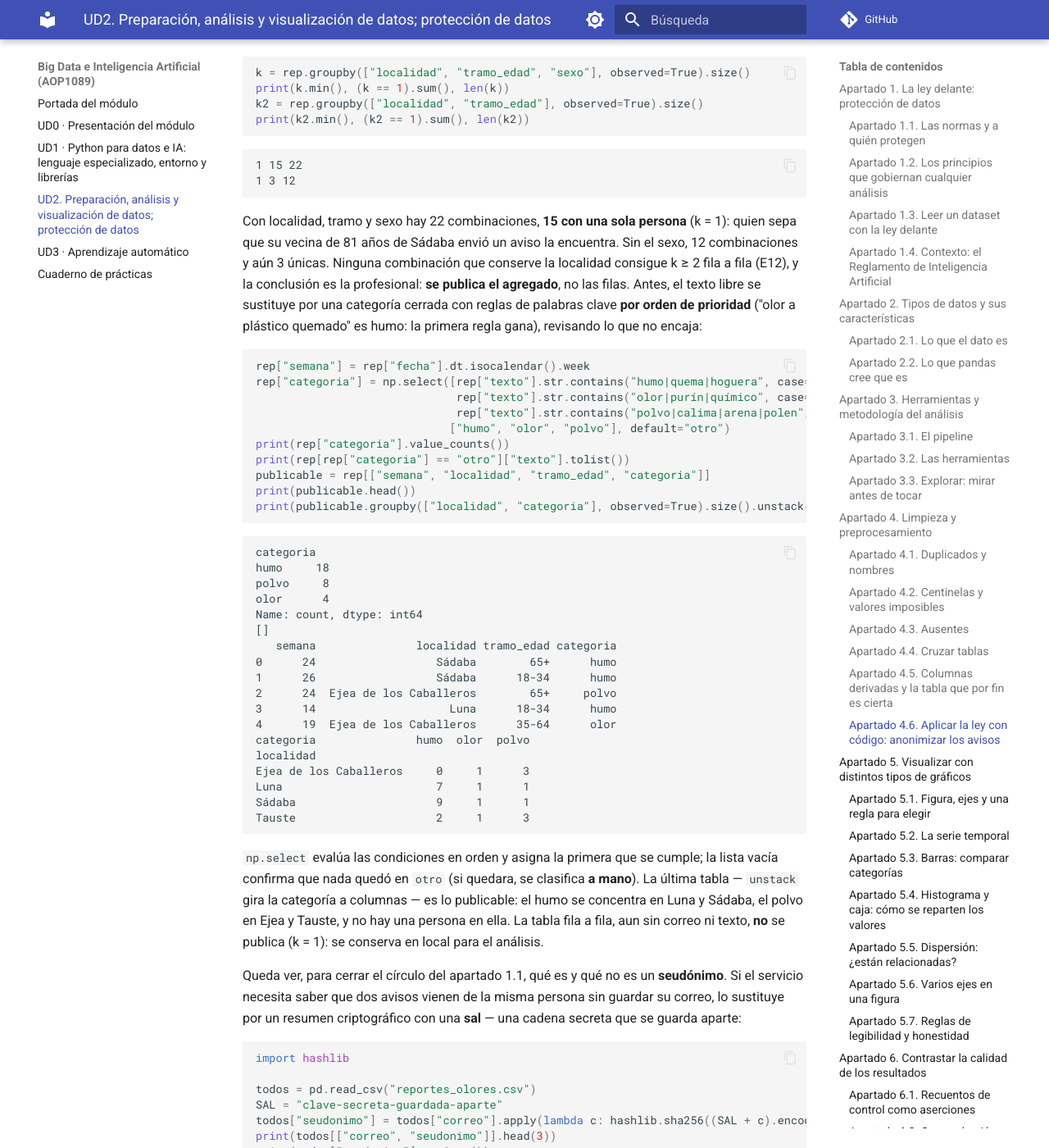
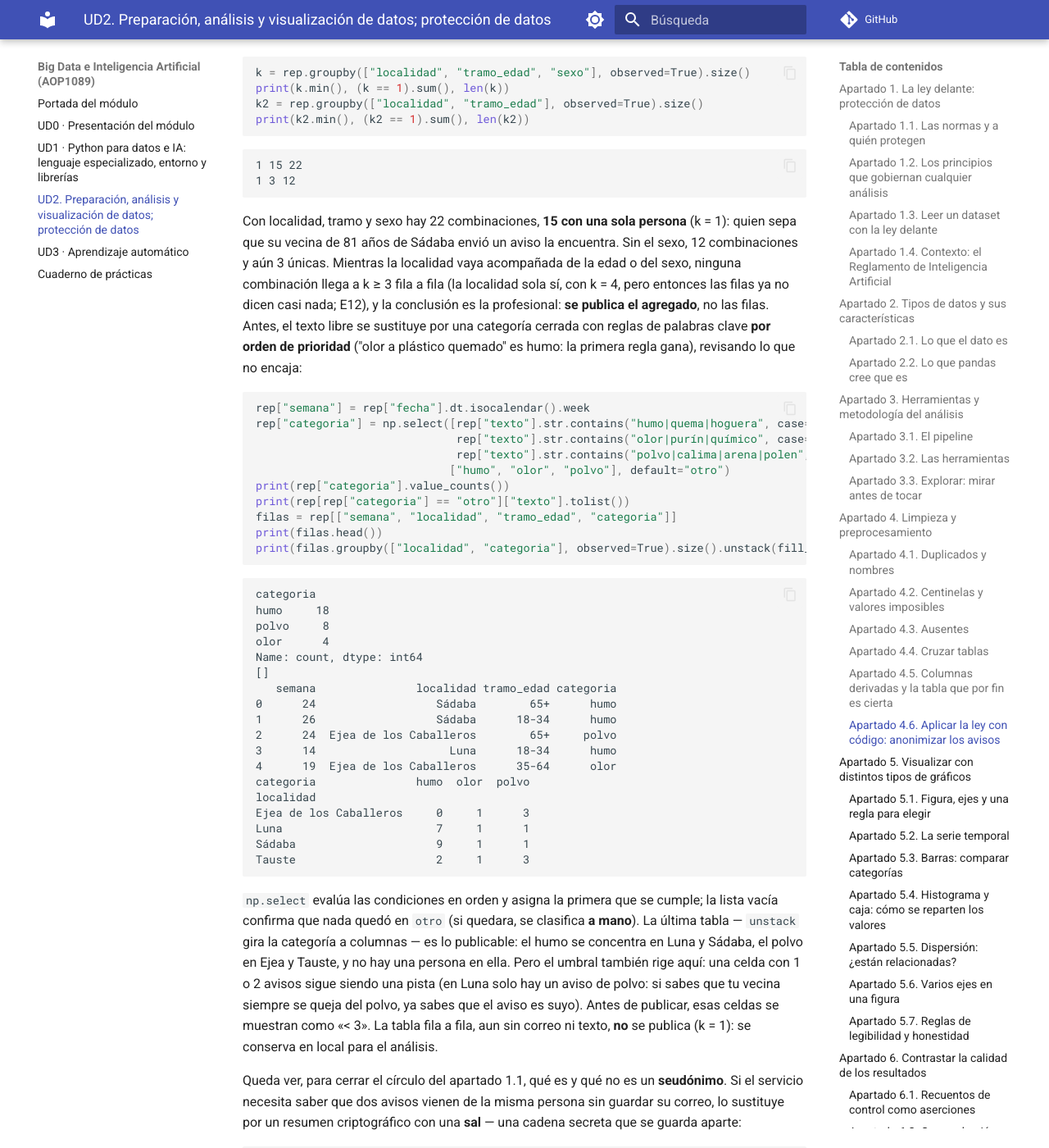
Before and after one commit to codigoRonin/apuntes-daw, an MkDocs documentation site: the page built from docs/big-data-e-inteligencia-artificial/ud2-preparacion-visualizacion-datos.md, in a window 1280 px wide and 1400 px high, scrolled down 26729 px. Shown: the whole window at 82% size. Built offline with MkDocs 1.6.1 and Material for MkDocs 9.7.7, drawn with Linux system fonts in a browser that asks for light colours; comment, search, counter and statistics services are not loaded; some of the changed text lies outside the part shown.

Commit message:
Big Data UD2 · 4.6: umbral k ≥ 3, celdas pequeñas y error de la localidad

````diff
--- a/docs/big-data-e-inteligencia-artificial/ud2-preparacion-visualizacion-datos.md
+++ b/docs/big-data-e-inteligencia-artificial/ud2-preparacion-visualizacion-datos.md
@@ -811,7 +811,7 @@ print(k2.min(), (k2 == 1).sum(), len(k2))
 1 3 12
 ```
 
-Con localidad, tramo y sexo hay 22 combinaciones, **15 con una sola persona** (k = 1): quien sepa que su vecina de 81 años de Sádaba envió un aviso la encuentra. Sin el sexo, 12 combinaciones y aún 3 únicas. Ninguna combinación que conserve la localidad consigue k ≥ 2 fila a fila (E12), y la conclusión es la profesional: **se publica el agregado**, no las filas. Antes, el texto libre se sustituye por una categoría cerrada con reglas de palabras clave **por orden de prioridad** ("olor a plástico quemado" es humo: la primera regla gana), revisando lo que no encaja:
+Con localidad, tramo y sexo hay 22 combinaciones, **15 con una sola persona** (k = 1): quien sepa que su vecina de 81 años de Sádaba envió un aviso la encuentra. Sin el sexo, 12 combinaciones y aún 3 únicas. Mientras la localidad vaya acompañada de la edad o del sexo, ninguna combinación llega a k ≥ 3 fila a fila (la localidad sola sí, con k = 4, pero entonces las filas ya no dicen casi nada; E12), y la conclusión es la profesional: **se publica el agregado**, no las filas. Antes, el texto libre se sustituye por una categoría cerrada con reglas de palabras clave **por orden de prioridad** ("olor a plástico quemado" es humo: la primera regla gana), revisando lo que no encaja:
 
 ```python
 rep["semana"] = rep["fecha"].dt.isocalendar().week
@@ -821,9 +821,9 @@ rep["categoria"] = np.select([rep["texto"].str.contains("humo|quema|hoguera", ca
                              ["humo", "olor", "polvo"], default="otro")
 print(rep["categoria"].value_counts())
 print(rep[rep["categoria"] == "otro"]["texto"].tolist())
-publicable = rep[["semana", "localidad", "tramo_edad", "categoria"]]
-print(publicable.head())
-print(publicable.groupby(["localidad", "categoria"], observed=True).size().unstack(fill_value=0))
+filas = rep[["semana", "localidad", "tramo_edad", "categoria"]]
+print(filas.head())
+print(filas.groupby(["localidad", "categoria"], observed=True).size().unstack(fill_value=0))
 ```
 
 ```
@@ -847,7 +847,7 @@ Sádaba                     9     1      1
 Tauste                     2     1      3
 ```
 
-`np.select` evalúa las condiciones en orden y asigna la primera que se cumple; la lista vacía confirma que nada quedó en `otro` (si quedara, se clasifica **a mano**). La última tabla — `unstack` gira la categoría a columnas — es lo publicable: el humo se concentra en Luna y Sádaba, el polvo en Ejea y Tauste, y no hay una persona en ella. La tabla fila a fila, aun sin correo ni texto, **no** se publica (k = 1): se conserva en local para el análisis.
+`np.select` evalúa las condiciones en orden y asigna la primera que se cumple; la lista vacía confirma que nada quedó en `otro` (si quedara, se clasifica **a mano**). La última tabla — `unstack` gira la categoría a columnas — es lo publicable: el humo se concentra en Luna y Sádaba, el polvo en Ejea y Tauste, y no hay una persona en ella. Pero el umbral también rige aquí: una celda con 1 o 2 avisos sigue siendo una pista (en Luna solo hay un aviso de polvo: si sabes que tu vecina siempre se queja del polvo, ya sabes que el aviso es suyo). Antes de publicar, esas celdas se muestran como «< 3». La tabla fila a fila, aun sin correo ni texto, **no** se publica (k = 1): se conserva en local para el análisis.
 
 Queda ver, para cerrar el círculo del apartado 1.1, qué es y qué no es un **seudónimo**. Si el servicio necesita saber que dos avisos vienen de la misma persona sin guardar su correo, lo sustituye por un resumen criptográfico con una **sal** — una cadena secreta que se guarda aparte:
 
@@ -855,7 +855,7 @@ Queda ver, para cerrar el círculo del apartado 1.1, qué es y qué no es un **s
 import hashlib
 
 todos = pd.read_csv("reportes_olores.csv")
-SAL = "clave-secreta-guardada-aparte"
+SAL = "clave-secreta-guardada-aparte"  # en real, fuera del código (p. ej., una variable de entorno)
 todos["seudonimo"] = todos["correo"].apply(lambda c: hashlib.sha256((SAL + c).encode()).hexdigest()[:10])
 print(todos[["correo", "seudonimo"]].head(3))
 print(todos["seudonimo"].nunique())
@@ -1251,6 +1251,7 @@ El `DECISIONES.md` de esta unidad recoge las decisiones de **protección de dato
   - `edad` → tramos 18-34 / 35-64 / 65+. `texto` → categoría cerrada humo/olor/polvo, revisada.
   - k-anonimidad fila a fila: k = 1 con (localidad, tramo, sexo) y con (localidad, tramo).
     Decisión: se publica solo el agregado localidad × categoría; las filas quedan en local.
+  - Umbral k ≥ 3, también en el agregado: las celdas con 1 o 2 avisos se publican como «< 3».
 
 ## Limpieza de `calidad_aire.csv` (apartado 4)
 - 370 filas → 364 tras retirar 6 duplicadas exactas (4 estaciones × 91 días, comprobado).
````
